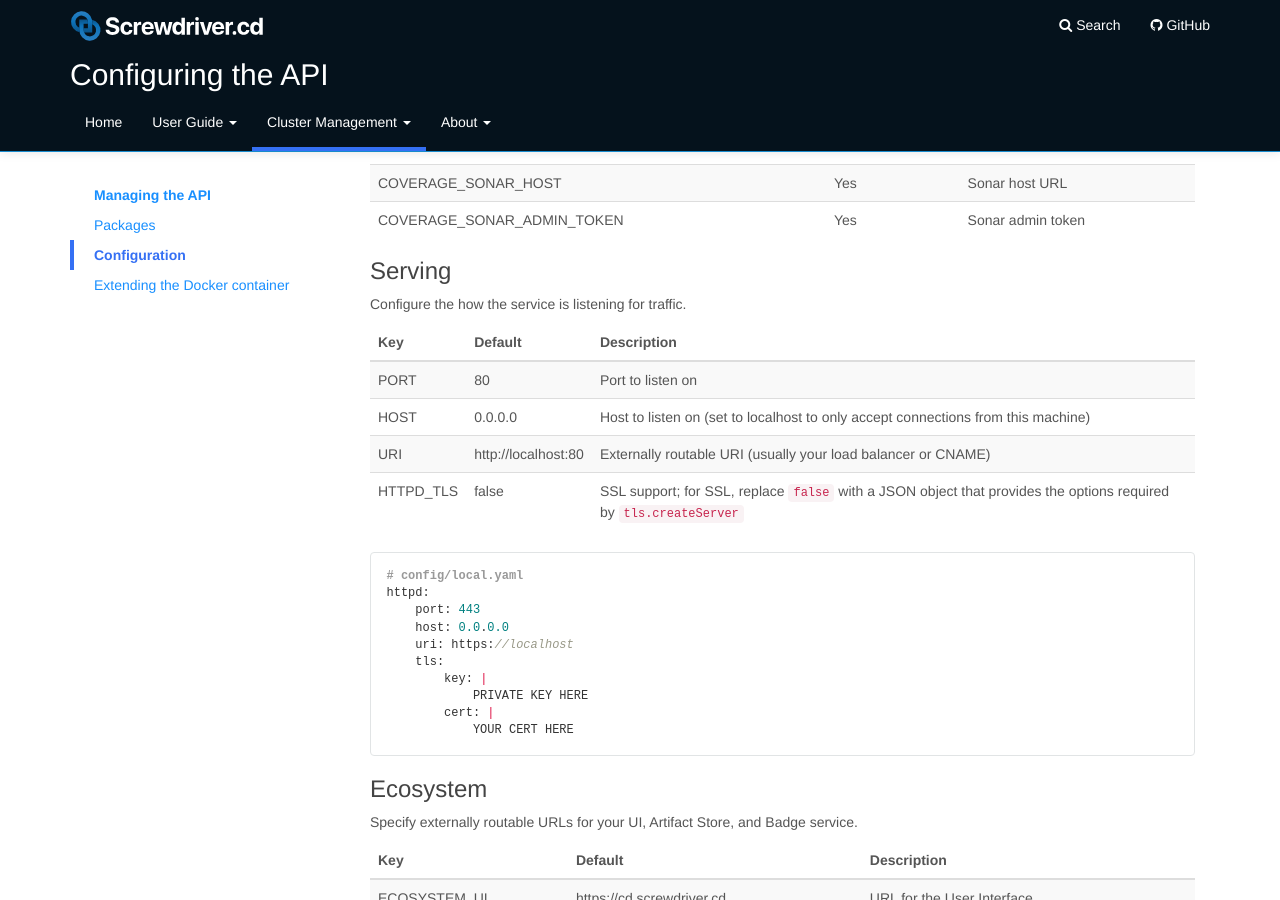
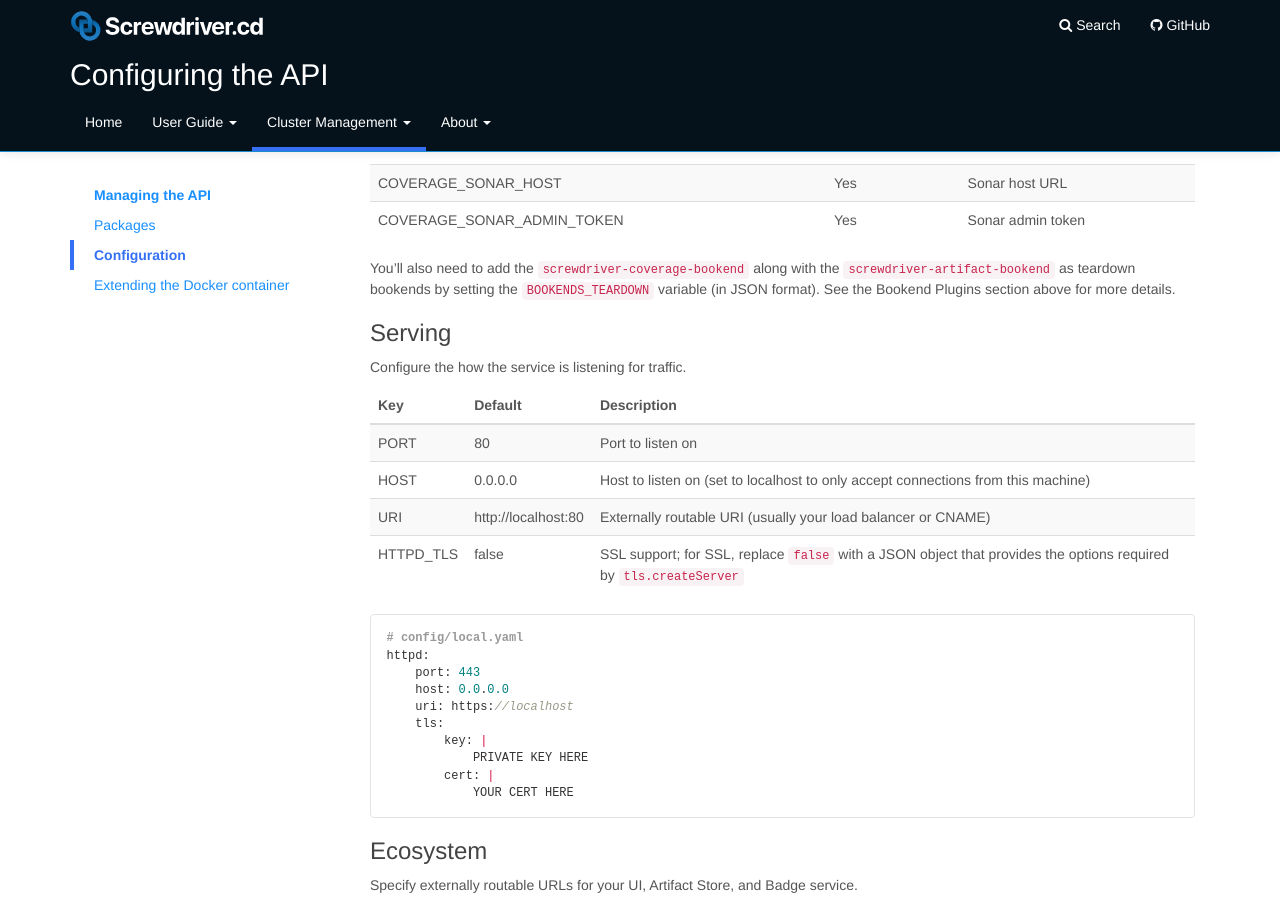
Before and after one commit to screwdriver-cd/guide, a Jekyll site: the page built from docs/cluster-management/configure-api.md, in a window 1280 px wide and 900 px high, scrolled down 1955 px. Built offline with Jekyll 4.4.1, drawn with Linux system fonts in a browser that asks for light colours.

Commit message:
fix: Add teardown instructions for coverage

```diff
--- a/docs/cluster-management/configure-api.md
+++ b/docs/cluster-management/configure-api.md
@@ -96,6 +96,8 @@ In order to use Sonar in your cluster, set up a Sonar server (see example at [ou
 | URI             | Yes      | Screwdriver API url   |
 | COVERAGE_SONAR_HOST | Yes  | Sonar host URL        |
 | COVERAGE_SONAR_ADMIN_TOKEN | Yes | Sonar admin token |
+
+You’ll also need to add the `screwdriver-coverage-bookend` along with the `screwdriver-artifact-bookend` as teardown bookends by setting the `BOOKENDS_TEARDOWN` variable (in JSON format). See the Bookend Plugins section above for more details.
 
 ### Serving
 
```
